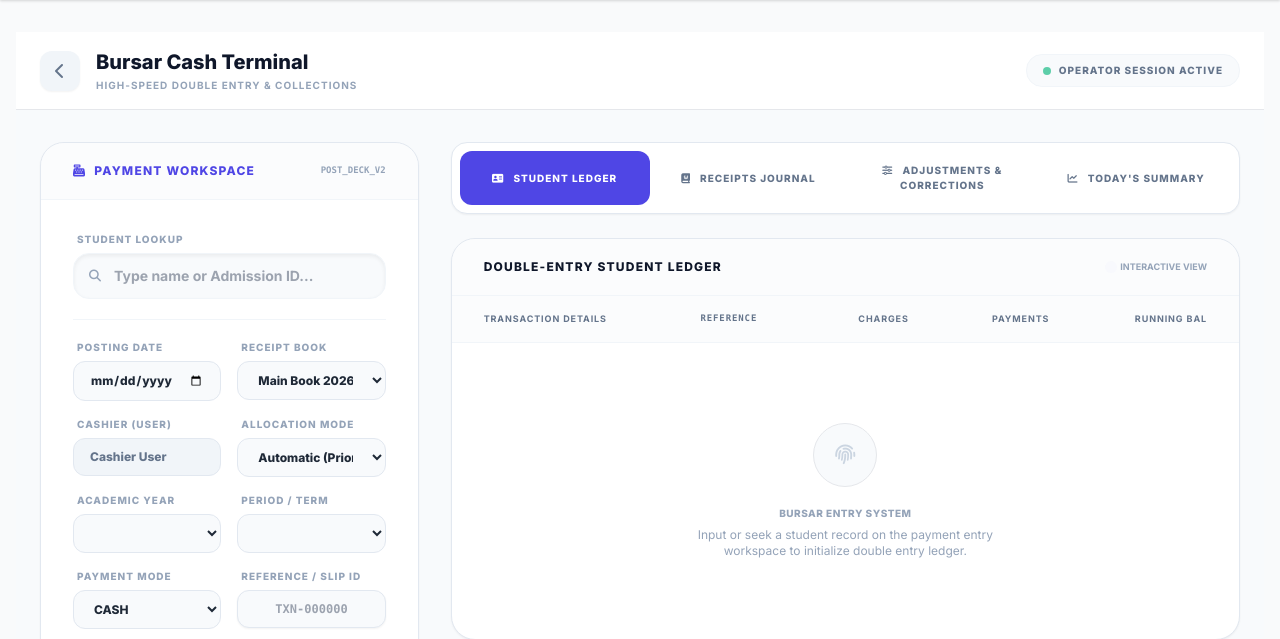
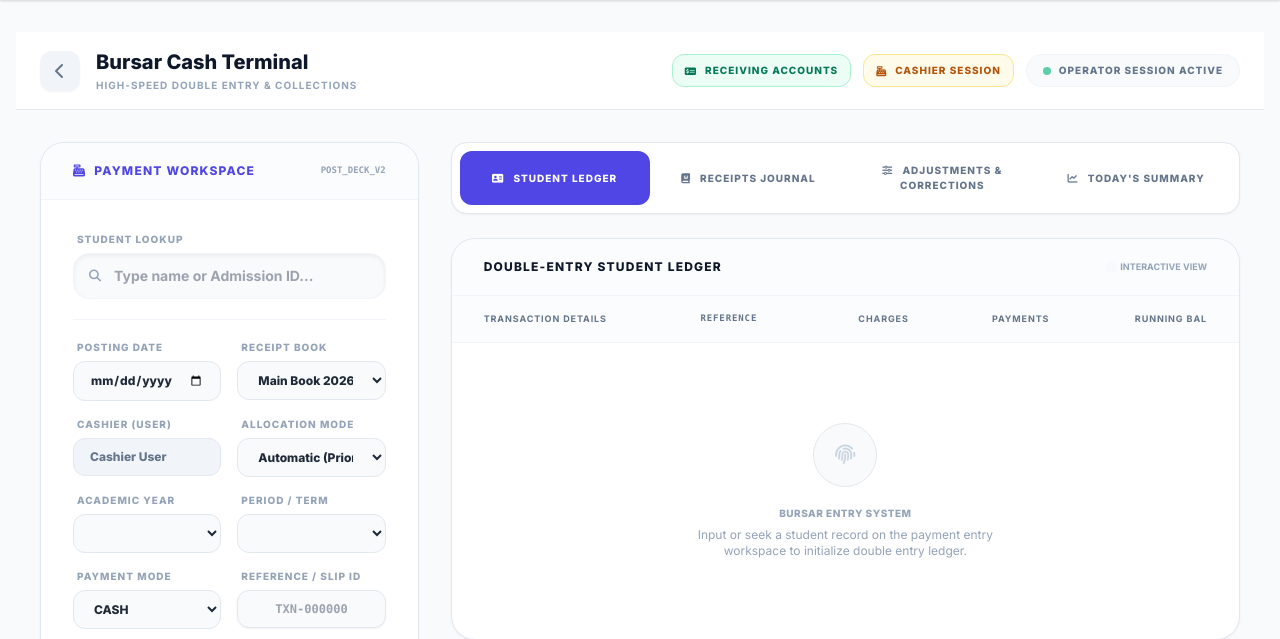
Before and after one commit to wkweyu/Uniform_issuance_app, a Python web app: template templates/collect_fees.html in a window 1280 px wide. Shown: the part 69-708 px from the top of the page. Run offline with Jinja, Linux system fonts and the light colour scheme; the template is opened without the code that fills it, so the values that code supplies are empty; style sheets or scripts are compiled from the project's sources.

Commit message:
Expose cashier setup from fees workflow

```diff
--- a/templates/collect_fees.html
+++ b/templates/collect_fees.html
@@ -18,8 +18,13 @@
                     </div>
                 </div>
 
-                <div class="flex items-center gap-4">
-                    <!-- Global Statistics Indicator -->
+                <div class="flex items-center gap-3">
+                    <a href="{{ url_for('finance.manage_payment_mode_receiving_accounts') }}" class="inline-flex items-center gap-2 rounded-xl border border-emerald-200 bg-emerald-50 px-3 py-2 text-[10px] font-black uppercase tracking-widest text-emerald-700 transition hover:bg-emerald-100">
+                        <i class="fas fa-money-check-alt"></i> Receiving Accounts
+                    </a>
+                    <a href="{{ url_for('finance.manage_cashier_sessions') }}" class="inline-flex items-center gap-2 rounded-xl border border-amber-200 bg-amber-50 px-3 py-2 text-[10px] font-black uppercase tracking-widest text-amber-700 transition hover:bg-amber-100">
+                        <i class="fas fa-cash-register"></i> Cashier Session
+                    </a>
                     <div class="flex items-center gap-2 bg-slate-50 border border-slate-100 px-4 py-2 rounded-2xl">
                         <span class="w-2 h-2 rounded-full bg-emerald-500 animate-pulse"></span>
                         <span class="text-[10px] font-black text-slate-500 uppercase tracking-widest">Operator Session Active</span>
--- a/templates/fees_dashboard.html
+++ b/templates/fees_dashboard.html
@@ -19,6 +19,12 @@
                 </div>
 
                 <div class="flex items-center gap-3">
+                    <a href="{{ url_for('finance.manage_payment_mode_receiving_accounts') }}" class="bg-emerald-50 hover:bg-emerald-100 text-emerald-700 px-4 py-2 rounded-xl text-xs font-black transition uppercase tracking-widest border border-emerald-200">
+                        Receiving Accounts
+                    </a>
+                    <a href="{{ url_for('finance.manage_cashier_sessions') }}" class="bg-amber-50 hover:bg-amber-100 text-amber-700 px-4 py-2 rounded-xl text-xs font-black transition uppercase tracking-widest border border-amber-200">
+                        Cashier Session
+                    </a>
                     <a href="{{ url_for('fees.manage_fee_adjustments') }}" class="bg-slate-100 hover:bg-slate-200 text-slate-700 px-4 py-2 rounded-xl text-xs font-black transition uppercase tracking-widest border border-slate-200">
                         Debit / Credit Note
                     </a>
```
Also changed, not shown: tests/test_blueprint_route_integration.py (+13 -0 lines).
